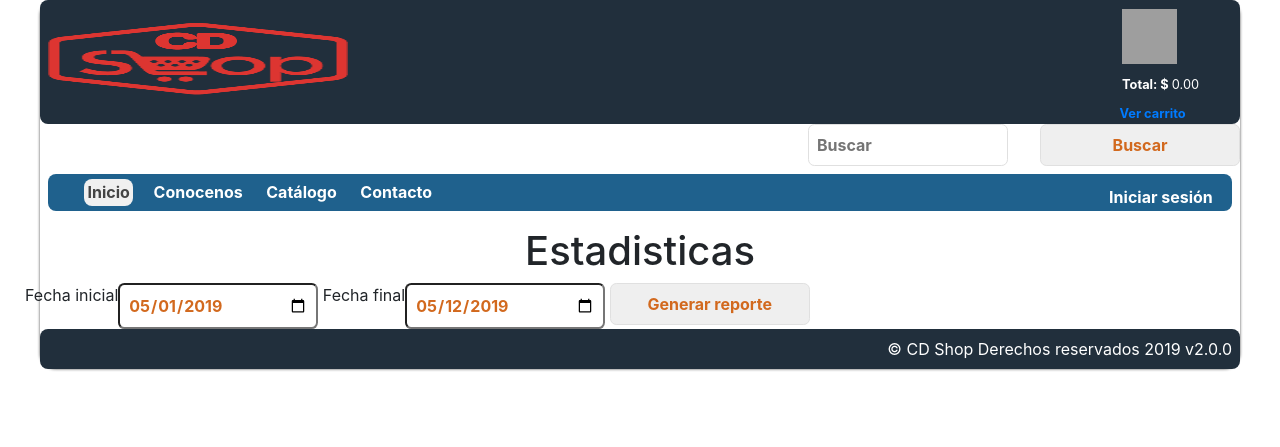
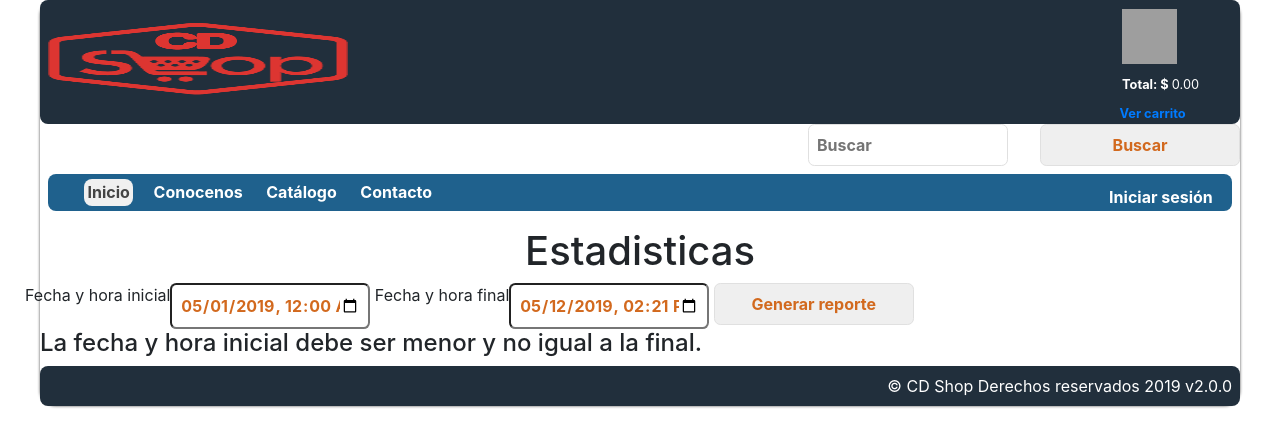
Before and after one commit to IngCampos/tienda, a CodeIgniter app: page /tienda/index.php/principal/estadisticas in a window 1280 px wide. Shown: the top 447 px of the page. Run offline with CodeIgniter, Linux system fonts and the light colour scheme; grey boxes are pictures that could not be loaded.

Commit message:
Update estadisticas.php
Agregacion de la hora.
Validacion de la fecha inicial debe ser menor a la final.

```diff
--- a/application/views/estadisticas.php
+++ b/application/views/estadisticas.php
@@ -3,12 +3,12 @@
 </center>
 <div class="row">
     <form action="<?php echo htmlspecialchars($_SERVER['PHP_SELF']); ?>" method="POST">
-        Fecha inicial<input type="date" name="f-inicial" value="<?php if(!isset($_POST['f-inicial'])) echo date('Y').'-'.date('m').'-01';  else echo $_POST['f-inicial'];?>" max="<?php echo date('Y').'-'.date('m').'-'.date('d');?>" required>
-        Fecha final<input type="date" name="f-final" value="<?php if(!isset($_POST['f-final'])) echo date('Y').'-'.date('m').'-'.date('d'); else echo $_POST['f-final'];?>" max="<?php echo date('Y').'-'.date('m').'-'.date('d');?>" required>
+        Fecha y hora inicial<input type="datetime-local" name="f-inicial" value="<?php if(!isset($_POST['f-inicial'])) echo date('Y').'-'.date('m').'-01T00:00';  else echo $_POST['f-inicial'];?>" max="<?php echo date('Y').'-'.date('m').'-'.date('d').'T23:59';?>" required>
+        Fecha y hora final<input type="datetime-local" name="f-final" value="<?php if(!isset($_POST['f-final'])) echo date('Y').'-'.date('m').'-'.date('d').'T'.date('H').':'.date('i'); else echo $_POST['f-final'];?>" max="<?php echo date('Y').'-'.date('m').'-'.date('d').'T23:59';?>" required>
         <input type="submit" value="Generar reporte">
     </form>
 </div>
-<?php if($_SERVER['REQUEST_METHOD']=='POST'): ?>
+<?php if(isset($_POST['f-inicial']) && isset($_POST['f-final']) && $_POST['f-inicial']<$_POST['f-final']): ?>
 <?php
 $inicio = $_POST['f-inicial'];
 $final = $_POST['f-final'];
@@ -185,4 +185,8 @@ $final = $_POST['f-final'];
         </div>
     </div>
 </div>
+<?php else:?>
+<div class="row">
+    <div class='col-12'><h4>La fecha y hora inicial debe ser menor y no igual a la final.</div>
+</div>
 <?php endif; ?>
```
